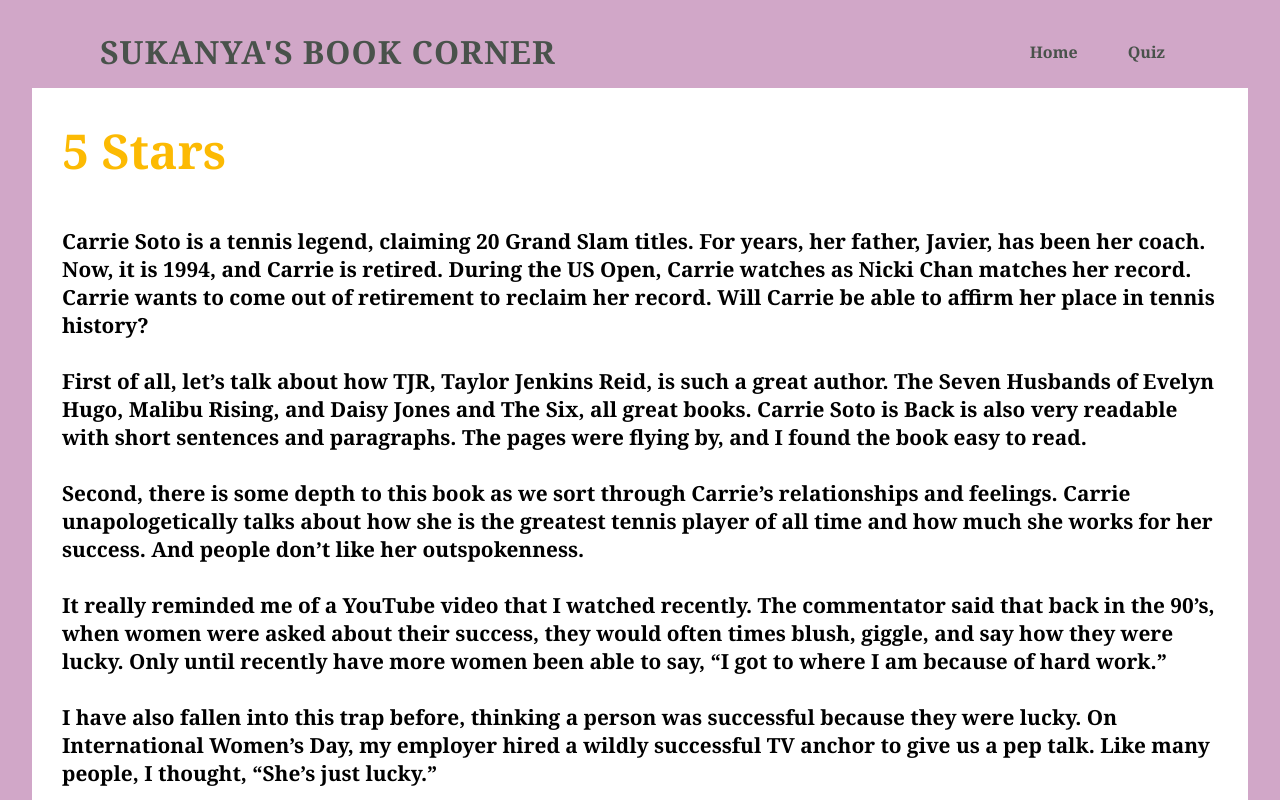
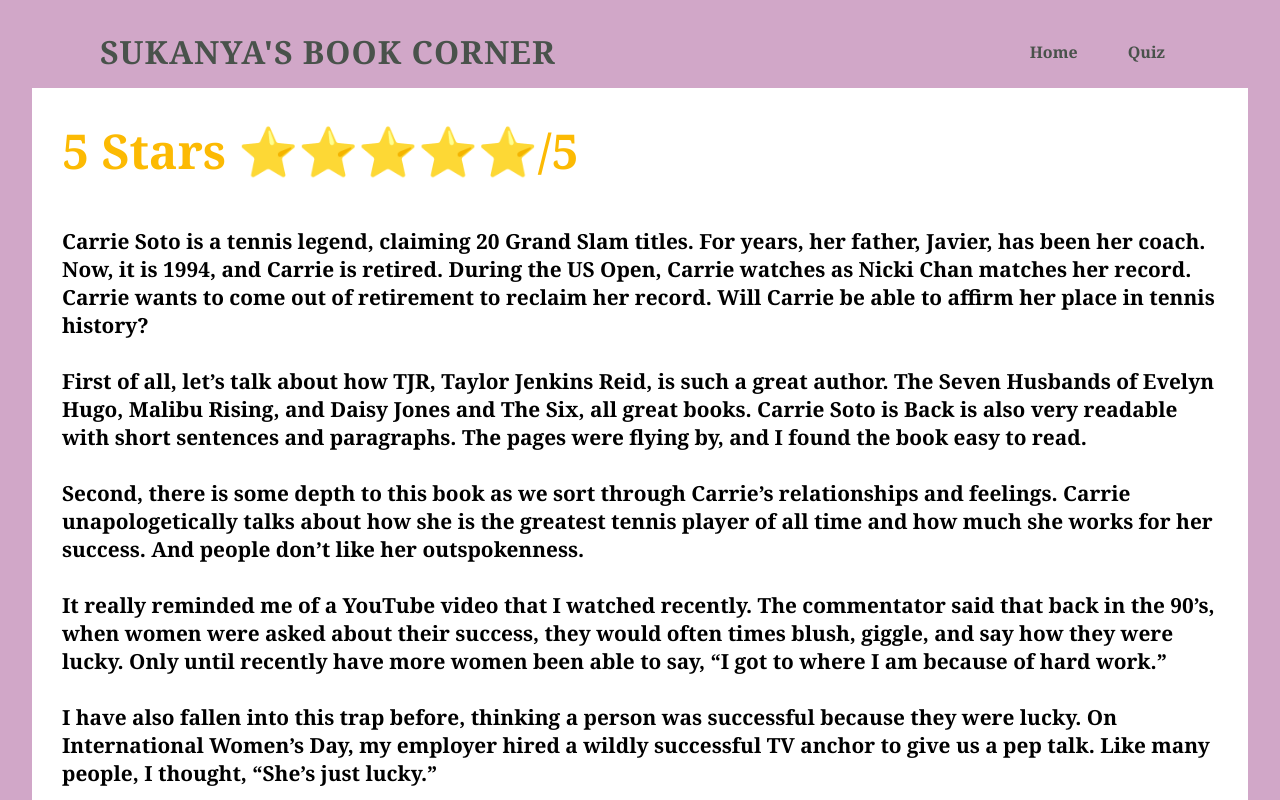
Before and after one commit to svasudevan-coder/sukanyasbookcorner.github.io, a plain HTML site: page carrie.html in a window 1280 px wide. Shown: the top 800 px of the page. Drawn offline with Linux system fonts and the light colour scheme.

Commit message:
Update carrie.html

```diff
--- a/carrie.html
+++ b/carrie.html
@@ -17,7 +17,7 @@
 <body>
     <div class="rev-cont">
         <div class= "rev">
-        <h2><b>5 Stars</b></h2>
+        <h2><b>5 Stars ⭐⭐⭐⭐⭐/5 </b></h2>
         <br></br>
         <p>
             Carrie Soto is a tennis legend, claiming 20 Grand Slam titles. For years, her father, Javier, has been her coach. Now, it is 1994, and Carrie is retired. During the US Open, Carrie watches as Nicki Chan matches her record. Carrie wants to come out of retirement to reclaim her record. Will Carrie be able to affirm her place in tennis history?
```
